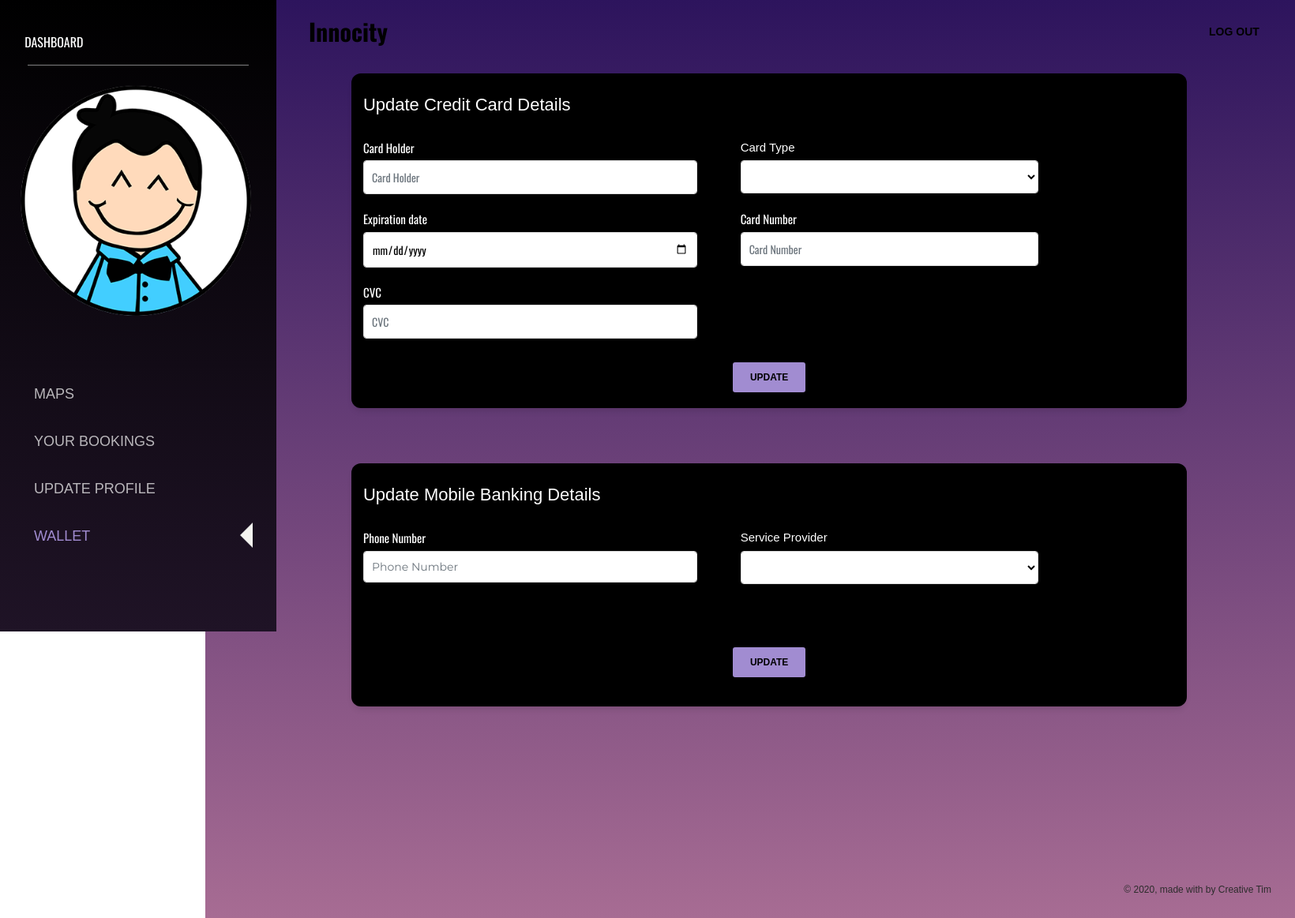
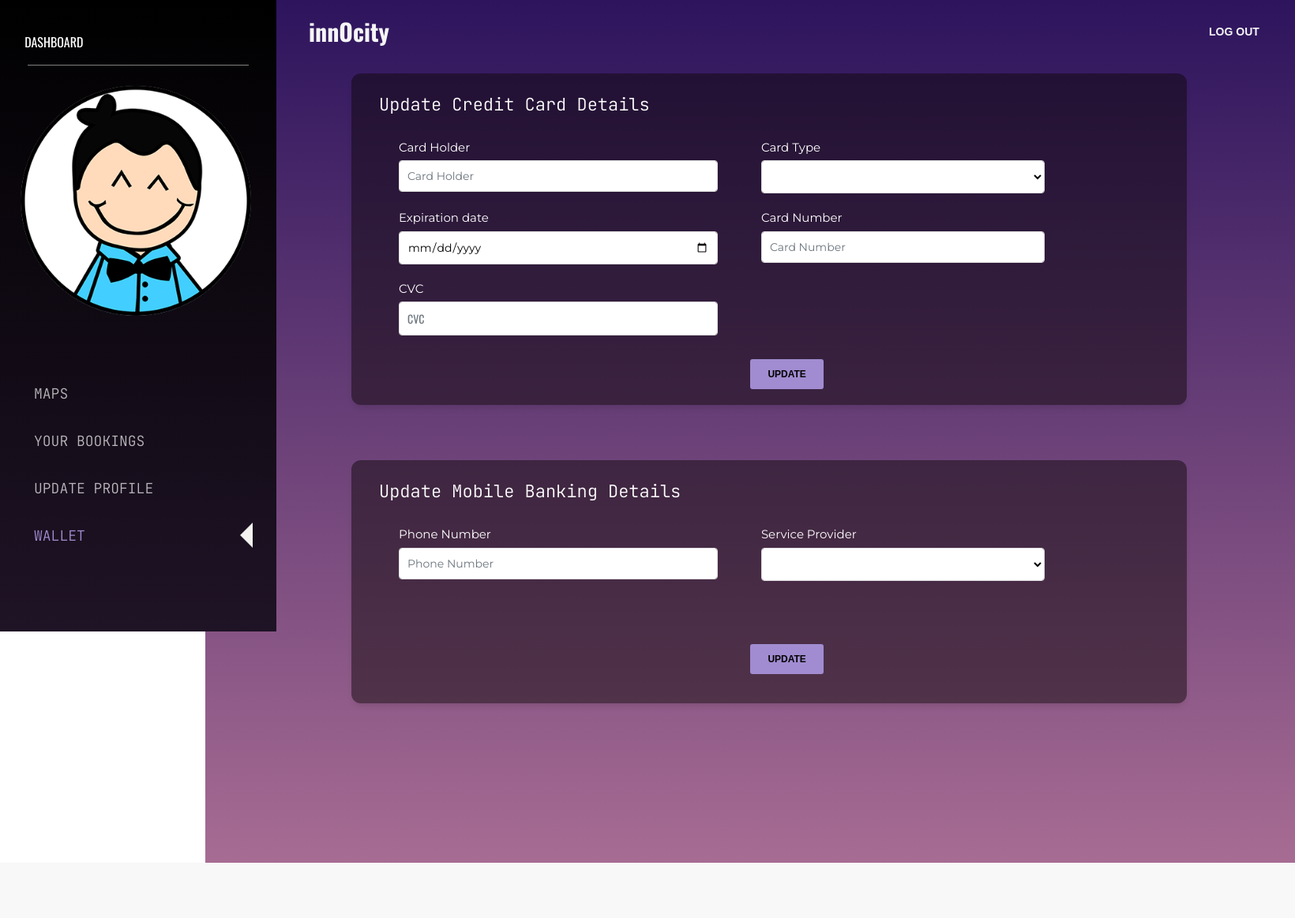
Before and after one commit to zarif98sjs/innOcity, a Django app: template dashboard/templates/dashboard/wallet.html in a window 1640 px wide. Shown: the whole page at 79% size. After the commit the page ends 1093 px from the top, so only its background shows below. Run offline with Django 3.2, Linux system fonts and the light colour scheme; the template is opened without the code that fills it, so the values that code supplies are empty; some libraries are stand-ins or nearby versions.

Commit message:
dashboard updated

```diff
--- a/dashboard/static/dashboard/css/paper-dashboard.css
+++ b/dashboard/static/dashboard/css/paper-dashboard.css
@@ -1735,7 +1735,7 @@ a[data-toggle="collapse"][aria-expanded="true"] .caret,
   color: inherit; }
 
 .card-user form .form-group {
-  background-color: black;
+  background-color: transparent;
   margin-bottom: 20px; }
 
 .from-check,
--- a/dashboard/templates/dashboard/wallet.html
+++ b/dashboard/templates/dashboard/wallet.html
@@ -1,25 +1,10 @@
 {% load static %}
-<!--
-=========================================================
-* Paper Dashboard 2 - v2.0.1
-=========================================================
-
-* Product Page: https://www.creative-tim.com/product/paper-dashboard-2
-* Copyright 2020 Creative Tim (https://www.creative-tim.com)
-
-Coded by www.creative-tim.com
-
- =========================================================
-
-* The above copyright notice and this permission notice shall be included in all copies or substantial portions of the Software.
--->
 <!DOCTYPE html>
 <html lang="en">
 
 <head>
     <meta charset="utf-8" />
     <link rel="apple-touch-icon" sizes="76x76" href="{% static 'dashboard/img/apple-icon.png' %}">
-    <link rel="icon" type="image/png" href="{% static 'dashboard/img/favicon.png' %}">
     <meta http-equiv="X-UA-Compatible" content="IE=edge,chrome=1" />
     <title>
         Update Profile
@@ -28,6 +13,13 @@ Coded by www.creative-tim.com
     <!--     Fonts and icons     -->
     <link href="https://fonts.googleapis.com/css?family=Montserrat:400,700,200" rel="stylesheet" />
     <link href="https://maxcdn.bootstrapcdn.com/font-awesome/latest/css/font-awesome.min.css' %}" rel="stylesheet">
+
+        <link rel="preconnect" href="https://fonts.gstatic.com">
+    <link href="https://fonts.googleapis.com/css2?family=Oswald&display=swap" rel="stylesheet">
+
+    <link rel="preconnect" href="https://fonts.gstatic.com">
+    <link href="https://fonts.googleapis.com/css2?family=JetBrains+Mono:wght@300&display=swap" rel="stylesheet">
+
     <!-- CSS Files -->
     <link href="{% static 'dashboard/css/bootstrap.min.css' %}" rel="stylesheet" />
       <link href="{% static 'dashboard/css/login_main.css' %}" rel="stylesheet" />
@@ -38,7 +30,7 @@ Coded by www.creative-tim.com
 </head>
 <body class="" onload="showSnackbar()">
   <div class="wrapper " >
-    <div class="sidebar" data-color="#000000" style="width: 350px; padding: 20px; color: white ">
+    <div class="sidebar" data-color="#000000" style="width: 350px; padding: 20px; color: white;font-family: 'JetBrains Mono', monospace;  ">
       <div class="logo">
         <a  class="simple-text logo-normal">
           Dashboard
@@ -103,7 +95,7 @@ Coded by www.creative-tim.com
               </button>
             </div>
               <div class="logo">
-            <a class="navbar-brand" href="{% url 'home:index' %}" style="padding-left: 100px; font-size: 30px; font-weight: bold; color: black">Innocity</a>
+            <a class="navbar-brand" href="{% url 'home:index' %}" style="padding-left: 100px; font-size: 30px; font-weight: bold; color: whitesmoke">innOcity</a>
                   </div>
           </div>
           <button class="navbar-toggler" type="button" data-toggle="collapse" data-target="#navigation" aria-controls="navigation-index" aria-expanded="false" aria-label="Toggle navigation">
@@ -116,7 +108,7 @@ Coded by www.creative-tim.com
             <ul class="navbar-nav">
 
               <li class="nav-item" >
-                <a class="nav-link" style="color: black; font-weight: bold" href="{% url 'login:index' %}">
+                <a class="nav-link" style="color: whitesmoke; font-weight: bold" href="{% url 'login:index' %}">
                   Log Out
                 </a>
               </li>
@@ -129,19 +121,19 @@ Coded by www.creative-tim.com
             <div class="row">
 
                 <div class="col-md-11" style="padding-left: 100px">
-                    <div class="card card-user">
+                    <div class="card card-user" style="background-color: #0d07077d">
                         <div class="card-header">
-                            <h5 class="card-title">Update Credit Card Details</h5>
+                            <h5 class="card-title" style="font-family: 'JetBrains Mono', monospace; padding-left: 20px;">Update Credit Card Details</h5>
                         </div>
-                        <div class="card-body">
+                        <div class="card-body" style="padding-left: 60px;font-family: 'Montserrat'">
                             <form action="{% url 'dashboard:wallet' %}" method="POST" name="card_form" id="card_form">
                                 {% csrf_token %}
                                 <div class="form-row">
                                     <div class="col-md-5">
-                                        <div class="form-group" style="font-family: Oswald, sans-serif;"><label
+                                        <div class="form-group"><label
                                                 for="card-holder">Card Holder</label><input class="form-control" type="text" name="card_username" value= '{{ customer.card_username }}'
                                                                                             placeholder="Card Holder"
-                                                                                            style="font-family: Oswald, sans-serif; color: black">
+                                                                                            style="color: black">
                                         </div>
                                     </div>
                                     <div class="col-md-5" style="padding-left: 50px">
@@ -160,19 +152,19 @@ Coded by www.creative-tim.com
                                         </div>
                                     </div>
                                     <div class="col-md-5">
-                                        <div class="form-group"><label style="font-family: Oswald, sans-serif;">Expiration
+                                        <div class="form-group"><label>Expiration
                                             date</label>
-                                            <input class="form-control" type="date" style="font-family: Oswald, sans-serif;color: black" name="expiration" required="required" onautocomplete="updateExpirationDate()">
+                                            <input class="form-control" type="date" style="color: black" name="expiration" required="required" onautocomplete="updateExpirationDate()">
                                         </div>
                                     </div>
                                     <div class="col-md-5" style="padding-left: 50px">
-                                        <div class="form-group" style="font-family: Oswald, sans-serif;"><label
+                                        <div class="form-group"><label
                                                 for="card-number">Card Number</label><input class="form-control" type="text" name="card_number" required="required"
                                                                                             id="card-number" value="{{ customer.card_number }}"
-                                                                                            placeholder="Card Number" style="font-family: Oswald, sans-serif; color: black"></div>
+                                                                                            placeholder="Card Number" style="color: black"></div>
                                     </div>
                                     <div class="col-md-5">
-                                        <div class="form-group" style="font-family: Oswald, sans-serif;"><label for="cvc">CVC</label><input
+                                        <div class="form-group"><label for="cvc">CVC</label><input
                                                 class="form-control" name="cvc" required="required" value="{{ customer.cvc }}" type="text" id="cvc" placeholder="CVC" style="color: black; font-family: Oswald, sans-serif;"></div>
                                     </div>
                                 </div>
@@ -191,16 +183,16 @@ Coded by www.creative-tim.com
             <div class="row">
 
                 <div class="col-md-11" style="padding-left: 100px; padding-top: 50px">
-                    <div class="card card-user">
+                    <div class="card card-user" style="background-color: #0d07077d">
                         <div class="card-header">
-                            <h5 class="card-title">Update Mobile Banking Details</h5>
+                            <h5 class="card-title" style="font-family: 'JetBrains Mono', monospace; padding-left: 20px;">Update Mobile Banking Details</h5>
                         </div>
-                        <div class="card-body">
+                        <div class="card-body" style="padding-left: 60px;font-family: 'Montserrat'">
                             <form action="{% url 'dashboard:wallet' %}" method="POST" name="mobile_banking_form" id="mobile_banking_form">
                                 {% csrf_token %}
                                 <div class="form-row">
                                     <div class="col-md-5">
-                                        <div class="form-group" style="font-family: Oswald, sans-serif;"><label
+                                        <div class="form-group"><label
                                                 for="card-number">Phone Number</label><input class="form-control" required="required" value="{{ customer.mob_banking_phone_number }}"
                                                                                              type="text" id="card-number-1" name="mob_banking_phone_number"
                                                                                              placeholder="Phone Number" style="color:black;">
@@ -237,21 +229,6 @@ Coded by www.creative-tim.com
                 </div>
             </div>
         </div>
-
-        <footer class="footer footer-black  footer-white ">
-            <div class="container-fluid">
-                <div class="row">
-
-                    <div class="credits ml-auto">
-              <span class="copyright">
-                © <script>
-                  document.write(new Date().getFullYear())
-                </script>, made with <i class="fa fa-heart heart"></i> by Creative Tim
-              </span>
-                    </div>
-                </div>
-            </div>
-        </footer>
     </div>
 </div>
 
--- a/home/templates/home/index.html
+++ b/home/templates/home/index.html
@@ -208,7 +208,7 @@
                                     <div class="col"><input class="form-control form-control-lg" name="checkout"
                                                             type="date" placeholder="Check out" required=""
                                                             onclick="updatecheckoutDate()" ></div>
-                                    <div class="col"><input class="form-control form-control-lg" name="rooms" required="required"
+                                    <div class="col"><input class="form-control form-control-lg" name="rooms" required="re"
                                                             type="number" placeholder="Rooms" min="1"></div>
                                     <div class="col">
                                         <button class="btn btn-primary btn-lg" type="submit"
--- a/login/static/login/css/main.css
+++ b/login/static/login/css/main.css
@@ -459,11 +459,11 @@ h6 {
 }
 
 .btn--green {
-  background: #57b846;
+  background-color: #ffffff;
 }
 
 .btn--green:hover {
-  background: #4dae3c;
+  color:  #cb3838;
 }
 
 /* ==========================================================================
```
Also changed, not shown: dashboard/templates/dashboard/index.html (+12 -4 lines), dashboard/templates/dashboard/maps.html (+28 -29 lines), dashboard/templates/dashboard/user.html (+16 -35 lines), login/templates/login/index.html (+4 -4 lines), hotel_admin/static/hotel_admin/css/bootstrap.min.css.
